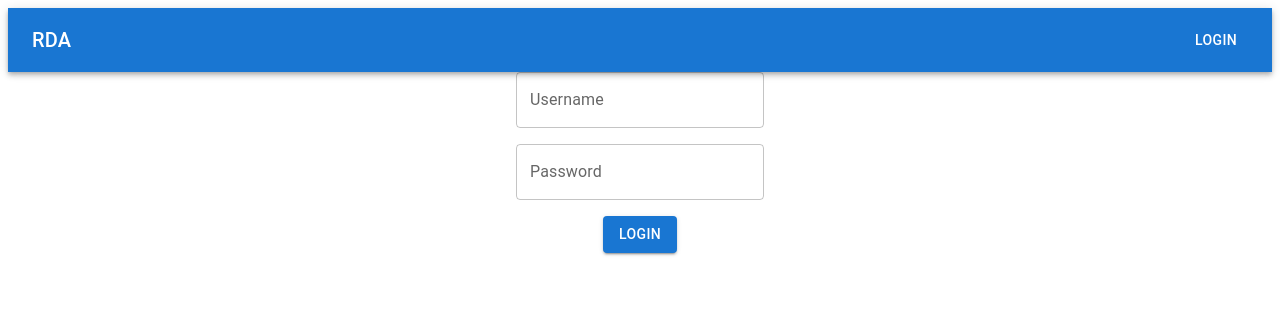
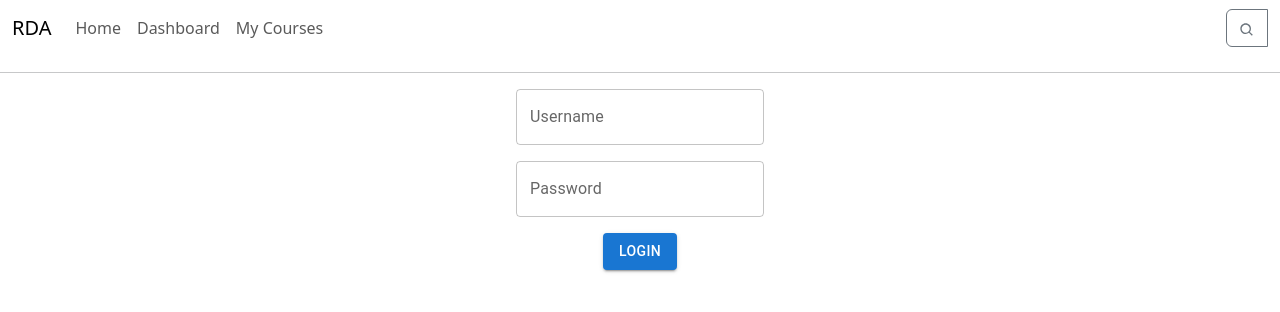
Before and after one commit to mrrda1969/elms, a React (Vite) app: page /app/login in a window 1280 px wide. Shown: the top 312 px of the page. Built offline with nearby package versions, Linux system fonts and the light colour scheme.

Commit message:
Updating the navbar to bootstrap

```diff
--- a/package.json
+++ b/package.json
@@ -16,10 +16,11 @@
     "@mui/material": "^5.15.11",
     "axios": "^1.6.8",
     "bootstrap": "^5.3.3",
+    "bootstrap-icons": "^1.11.3",
     "jsonwebtoken": "^9.0.2",
     "react": "^18.2.0",
-    "react-bootstrap": "^2.10.1",
     "react-dom": "^18.2.0",
+    "react-icons": "^5.2.0",
     "react-router": "^6.22.2",
     "react-router-dom": "^6.22.2"
   },
--- a/src/App.jsx
+++ b/src/App.jsx
@@ -3,12 +3,13 @@ import Registration from "./auth/Register";
 import Login from "./auth/Login";
 import Home from "./components/Home";
 import Protected from "./components/Protected";
-import NavBar from "./components/Navbar";
+import TopNavbar from "./components/Navbar";
 
 function App() {
   return (
     <BrowserRouter basename="/app">
-      <NavBar />
+      <TopNavbar />
+      <hr />
       <Routes>
         <Route path="/" element={<Home />} />
         <Route path="/register" element={<Registration />} />
--- a/src/components/Navbar.jsx
+++ b/src/components/Navbar.jsx
@@ -1,16 +1,57 @@
-import { AppBar, Toolbar, Typography, Button } from "@mui/material";
+import { BiSearch } from "react-icons/bi";
 
-const NavBar = () => {
+const TopNavbar = () => {
   return (
-    <AppBar position="static">
-      <Toolbar>
-        <Typography sx={{ flexGrow: 1 }} variant="h6">
+    <nav className="navbar navbar-expand-md">
+      <div className="container-fluid">
+        <a href="" className="navbar-brand">
           RDA
-        </Typography>
-        <Button color="inherit">Login</Button>
-      </Toolbar>
-    </AppBar>
+        </a>
+
+        <div className="navbar-collapse collapse">
+          <ul className="navbar-nav">
+            <li className="nav-item">
+              <a href="" className="nav-link">
+                Home
+              </a>
+            </li>
+            <li className="nav-item">
+              <a href="" className="nav-link">
+                Dashboard
+              </a>
+            </li>
+            <li className="nav-item">
+              <a href="" className="nav-link">
+                My Courses
+              </a>
+            </li>
+          </ul>
+        </div>
+        <form role="search" className="d-flex ">
+          <div className="input-group">
+            <button
+              className="btn btn-outline-secondary"
+              type="button"
+              data-bs-toggle="collapse"
+              data-bs-target="#searchCollapse"
+              aria-expanded="false"
+              aria-controls="searchCollapse"
+            >
+              <BiSearch />
+            </button>
+            <input
+              type="text"
+              className="form-control search-bar collapse"
+              id="searchCollapse"
+              placeholder="Search"
+              aria-label="Search"
+            />
+          </div>
+        </form>
+        <div></div>
+      </div>
+    </nav>
   );
 };
 
-export default NavBar;
+export default TopNavbar;
--- a/src/main.jsx
+++ b/src/main.jsx
@@ -1,7 +1,8 @@
 import React from "react";
 import ReactDOM from "react-dom/client";
 import App from "./App.jsx";
-import "./index.css";
+import "bootstrap/dist/css/bootstrap.css";
+import "bootstrap/dist/js/bootstrap.js";
 
 ReactDOM.createRoot(document.getElementById("root")).render(
   <React.StrictMode>
```
